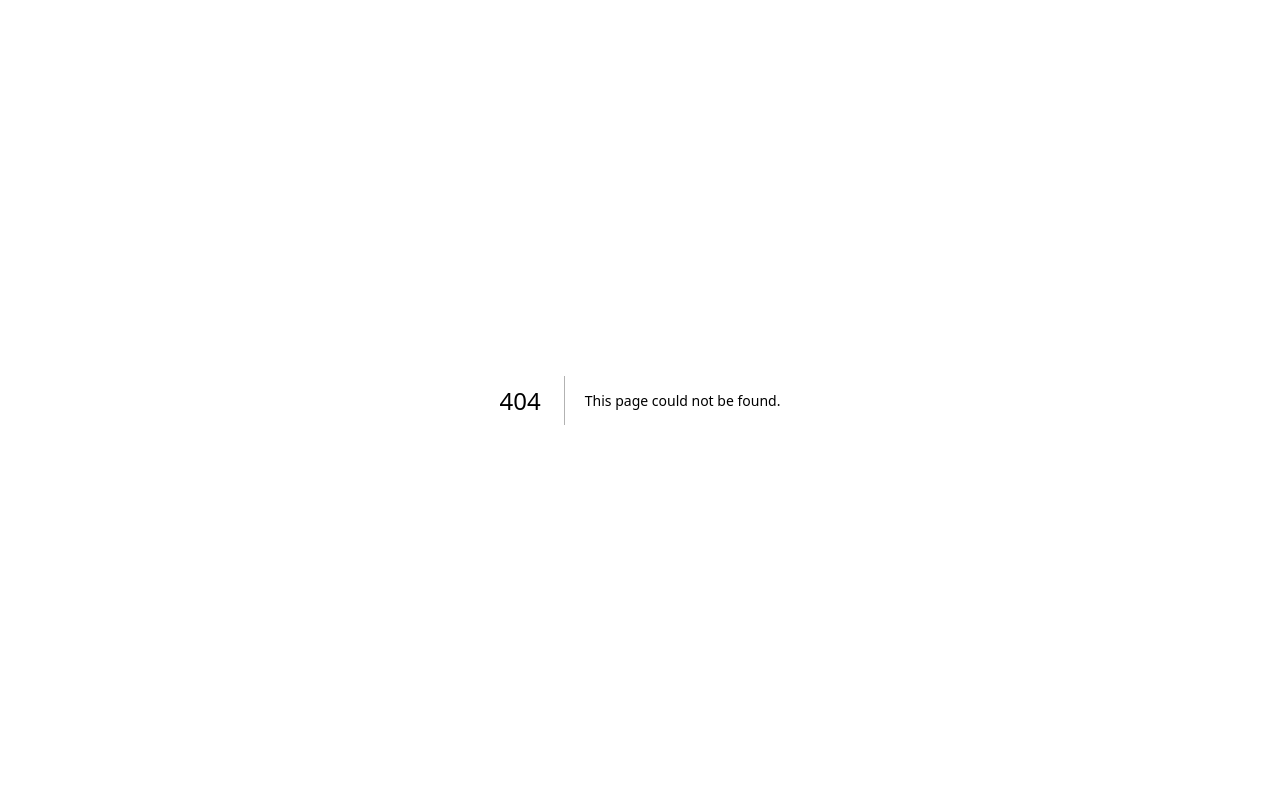
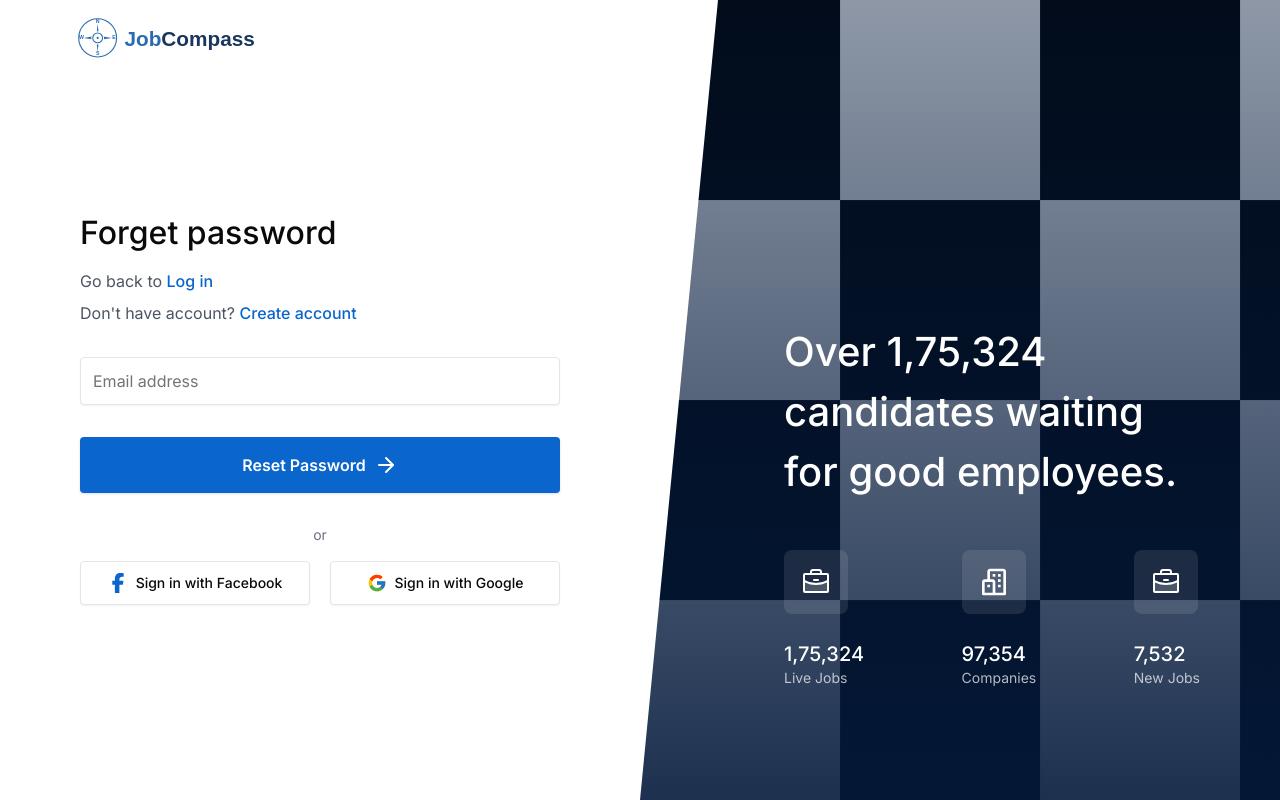
Before and after one commit to linhprovip2002/JobCompass-Frontend, a Next.js app: page /forget-password in a window 1280 px wide. Before the commit this address had no page. Built offline with nearby package versions, Linux system fonts and the light colour scheme.

Commit message:
feat: forget-password UI

```diff
--- /dev/null
+++ b/src/app/(content-only-layout)/(split-screen-layout)/forget-password/page.tsx
@@ -0,0 +1,28 @@
+import Link from 'next/link';
+import React from 'react';
+import { FormResetPassword } from '@/components/custom-ui/form-reset-password';
+
+export default function Page() {
+    return (
+        <div className="space-y-8">
+            <div>
+                <h5 className="mb-4 text-[32px] leading-10 font-medium">Forget password</h5>
+                <div className="space-y-2">
+                    <div>
+                        <p className="inline text-gray-600">Go back to</p>&nbsp;
+                        <Link href="/sign-in" className="text-primary font-medium">
+                            Log in
+                        </Link>
+                    </div>
+                    <div>
+                        <p className="inline text-gray-600">Don&#39;t have account?</p>&nbsp;
+                        <Link href="/sign-up" className="text-primary font-medium">
+                            Create account
+                        </Link>
+                    </div>
+                </div>
+            </div>
+            <FormResetPassword />
+        </div>
+    );
+}
--- a/src/app/(content-only-layout)/(split-screen-layout)/layout.tsx
+++ b/src/app/(content-only-layout)/(split-screen-layout)/layout.tsx
@@ -53,7 +53,7 @@ export default function Layout({ children }: { children: React.ReactNode }) {
                 <div className="col-span-1 px-10 pb-10 py-4 lg:px-20">
                     <div className="h-full flex flex-col">
                         <ButtonHome />
-                        <div className="flex-1">{children}</div>
+                        <div className="flex-1 h-full flex flex-col justify-center">{children}</div>
                     </div>
                 </div>
             </div>
--- a/src/app/(content-only-layout)/(split-screen-layout)/sign-in/page.tsx
+++ b/src/app/(content-only-layout)/(split-screen-layout)/sign-in/page.tsx
@@ -4,7 +4,7 @@ import Link from 'next/link';
 
 export default function SignIn() {
     return (
-        <div className="h-full flex flex-col justify-center gap-8">
+        <div className="space-y-8">
             <div>
                 <h5 className="mb-4 text-[32px] leading-10 font-medium">Sign in</h5>
                 <p className="inline text-gray-600">Don&#39;t have account</p>&nbsp;
--- a/src/app/(content-only-layout)/(split-screen-layout)/sign-up/page.tsx
+++ b/src/app/(content-only-layout)/(split-screen-layout)/sign-up/page.tsx
@@ -1,9 +1,8 @@
-
 import { FormSignUp } from '@/components/custom-ui/form-sign-up';
 
 export default function SignUp() {
     return (
-        <div className="h-full flex flex-col justify-center">
+        <div>
             <FormSignUp />
         </div>
     );
--- /dev/null
+++ b/src/components/custom-ui/form-reset-password.jsx
@@ -0,0 +1,37 @@
+'use client';
+
+import { LuArrowRight } from 'react-icons/lu';
+import React, { useActionState } from 'react';
+import { resetPasswordSubmit } from '@/lib/action';
+import { ButtonOptionsSignIn } from '@/components/custom-ui/button-options-sign-in';
+import { Input } from '@/components/ui/input';
+import { Button } from '@/components/ui/button';
+
+export function FormResetPassword() {
+    const [state, onSubmit, isPending] = useActionState(resetPasswordSubmit, { email: '' });
+
+    return (
+        <form className="sign-up-form flex flex-col gap-y-8" action={onSubmit} autoComplete="forget-password">
+            <div>
+                <Input
+                    defaultValue={state.email}
+                    name="email"
+                    placeholder="Email address"
+                    type="text"
+                    className="h-12 rounded-sm focus-visible:border-primary focus-visible:ring-primary"
+                />
+            </div>
+            <Button
+                type="submit"
+                className="group h-14 rounded-sm text-base [&_svg]:size-6 font-semibold"
+                isPending={isPending}
+            >
+                Reset Password <LuArrowRight className="group-hover:translate-x-2 transition-all" />
+            </Button>
+            <div className="space-y-4">
+                <p className="text-center text-sm text-gray-500">or</p>
+                <ButtonOptionsSignIn />
+            </div>
+        </form>
+    );
+}
--- a/src/components/custom-ui/form-sign-in.tsx
+++ b/src/components/custom-ui/form-sign-in.tsx
@@ -21,7 +21,7 @@ export function FormSignIn() {
     const checkboxId = useId();
 
     return (
-        <form className="sign-in-form flex flex-col space-y-8" action={onSubmit}>
+        <form className="sign-in-form flex flex-col space-y-8" action={onSubmit} autoComplete="sign-in">
             <div className="space-y-5">
                 <Input
                     defaultValue={state.email}
@@ -46,7 +46,7 @@ export function FormSignIn() {
                             Remember me
                         </label>
                     </div>
-                    <Link href="/forgot-password" className="text-primary text-sm hover:underline font-medium">
+                    <Link href="/forget-password" className="text-primary text-sm hover:underline font-medium">
                         Forget password
                     </Link>
                 </div>
--- a/src/components/custom-ui/form-sign-up.jsx
+++ b/src/components/custom-ui/form-sign-up.jsx
@@ -1,16 +1,16 @@
 'use client';
 
 import Link from 'next/link';
-import { Select, SelectContent, SelectItem, SelectTrigger, SelectValue } from '../ui/select';
-import { roles } from '../../lib/data/roles.data';
-import { Input } from '../ui/input';
-import { InputPassword } from './input-password';
-import { Checkbox } from '../ui/checkbox';
-import { Button } from '../ui/button';
+import { Select, SelectContent, SelectItem, SelectTrigger, SelectValue } from '@/components/ui/select';
+import { roles } from '@/lib/data/roles.data';
+import { Input } from '@/components/ui/input';
+import { Checkbox } from '@/components/ui/checkbox';
 import { LuArrowRight } from 'react-icons/lu';
-import { ButtonOptionsSignIn } from './button-options-sign-in';
 import React, { useActionState, useId, useState } from 'react';
 import { signUpSubmit } from '@/lib/action';
+import { Button } from '@/components/ui/button';
+import { InputPassword } from '@/components/custom-ui/input-password';
+import { ButtonOptionsSignIn } from '@/components/custom-ui/button-options-sign-in';
 
 export function FormSignUp() {
     const [showPassword, setShowPassword] = useState(false);
@@ -28,7 +28,7 @@ export function FormSignUp() {
     });
 
     return (
-        <form className="sign-up-form flex flex-col space-y-8" action={onSubmit}>
+        <form className="sign-up-form flex flex-col space-y-8" action={onSubmit} autoComplete="sign-up">
             <div className="flex items-center justify-between">
                 <div>
                     <h5 className="mb-4 text-[32px] leading-10 font-medium">Create account</h5>
@@ -37,7 +37,7 @@ export function FormSignUp() {
                         Log in
                     </Link>
                 </div>
-                <Select name="roleId">
+                <Select name="roleId" defaultValue={state.roleId}>
                     <SelectTrigger className="h-12 rounded-sm focus-visible:border-primary focus-visible:ring-primary text-base max-w-36">
                         <SelectValue placeholder="Select a role" />
                     </SelectTrigger>
@@ -53,12 +53,14 @@ export function FormSignUp() {
             <div className="space-y-5">
                 <div className="flex items-center gap-5">
                     <Input
+                        defaultValue={state.fullName}
                         name="fullName"
                         placeholder="Full name"
                         type="text"
                         className="h-12 rounded-sm focus-visible:border-primary focus-visible:ring-primary"
                     />
                     <Input
+                        defaultValue={state.username}
                         name="username"
                         placeholder="Username"
                         type="text"
@@ -66,12 +68,14 @@ export function FormSignUp() {
                     />
                 </div>
                 <Input
+                    defaultValue={state.email}
                     name="email"
                     placeholder="Email address"
                     type="text"
                     className="h-12 rounded-sm focus-visible:border-primary focus-visible:ring-primary"
                 />
                 <InputPassword
+                    defaultValue={state.password}
                     name="password"
                     placeholder="Password"
                     type="text"
@@ -80,6 +84,7 @@ export function FormSignUp() {
                     className="h-12 rounded-sm border focus-within:border-primary focus-within:ring-1 focus-within:ring-primary focus-visible:ring-primary"
                 />
                 <InputPassword
+                    defaultValue={state.confirmPassword}
                     name="confirmPassword"
                     placeholder="Confirm password"
                     type="text"
@@ -100,7 +105,11 @@ export function FormSignUp() {
                     Terms of Services
                 </Link>
             </div>
-            <Button type="submit" className="group h-14 rounded-sm text-base [&_svg]:size-6 font-semibold" isPending={isPending}>
+            <Button
+                type="submit"
+                className="group h-14 rounded-sm text-base [&_svg]:size-6 font-semibold"
+                isPending={isPending}
+            >
                 Create account <LuArrowRight className="group-hover:translate-x-2 transition-all" />
             </Button>
             <div className="space-y-4">
--- a/src/lib/action.ts
+++ b/src/lib/action.ts
@@ -1,4 +1,4 @@
-import { SignInCredentials, SignUpCredentials } from 'form-credentials';
+import { ResetPasswordCredentials, SignInCredentials, SignUpCredentials } from 'form-credentials';
 
 export const signInSubmit = (currentState: SignInCredentials, formData: FormData) => {
     // conduct validate & submit...
@@ -36,3 +36,14 @@ export const signUpSubmit = (currentState: SignUpCredentials, formData: FormData
 
     return currentState;
 };
+
+export const resetPasswordSubmit = (currentState: ResetPasswordCredentials, formData: FormData) => {
+    const email = formData.get('email');
+
+    console.log({ email });
+
+    //     handle call api
+    //     ...
+
+    return currentState;
+};
--- a/src/types/form-credentials.d.ts
+++ b/src/types/form-credentials.d.ts
@@ -12,4 +12,8 @@ declare module 'form-credentials' {
         password: string;
         confirmPassword: string;
     }
+
+    interface ResetPasswordCredentials {
+        email: string;
+    }
 }
```
